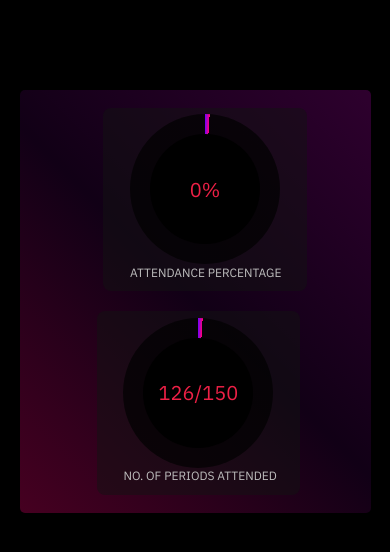
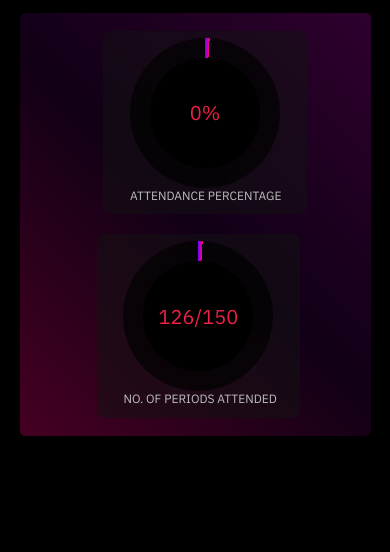
Before and after one commit to Philotheephilix/CheckMate----Attendance-tracker, a plain HTML site: page templates/overview/overview.html in a window 390 px wide. Shown: the part 118-670 px from the top of the page. Drawn offline with nearby package versions, Linux system fonts and the light colour scheme; a web font is replaced by a local one.

Commit message:
again updated style

```diff
--- a/templates/overview/style.css
+++ b/templates/overview/style.css
@@ -19,7 +19,7 @@ body{
     display: flex;
     flex-direction: column;
     justify-content: center;
-
+   position: relative;
 
 }
 .navbar{
@@ -103,7 +103,7 @@ i{
        position: absolute;
        margin-top: 10%;
        margin-bottom: 5%;
-        top:20%;
+        top:50%;
         width: 90%;
         height: max-content;
         left: 5%;
@@ -189,6 +189,12 @@ i{
 .disc:active{
     scale: 0.99;
 }
+
+
+
+
+
+
 @media (max-width:952px){
     .logo{
         font-size: 20px;
@@ -227,6 +233,9 @@ i{
 }
 
 @media (max-width:844px){
+    .insights{
+        top:80%;
+    }
     .navbar.sticky{
         top:0;
         position: sticky;
@@ -317,6 +326,7 @@ i{
 }
 @media (max-width:600PX){
     .insights{
+        top:80%;
         height: max-content;
         flex-wrap: wrap;
         flex-grow: 1;
```
